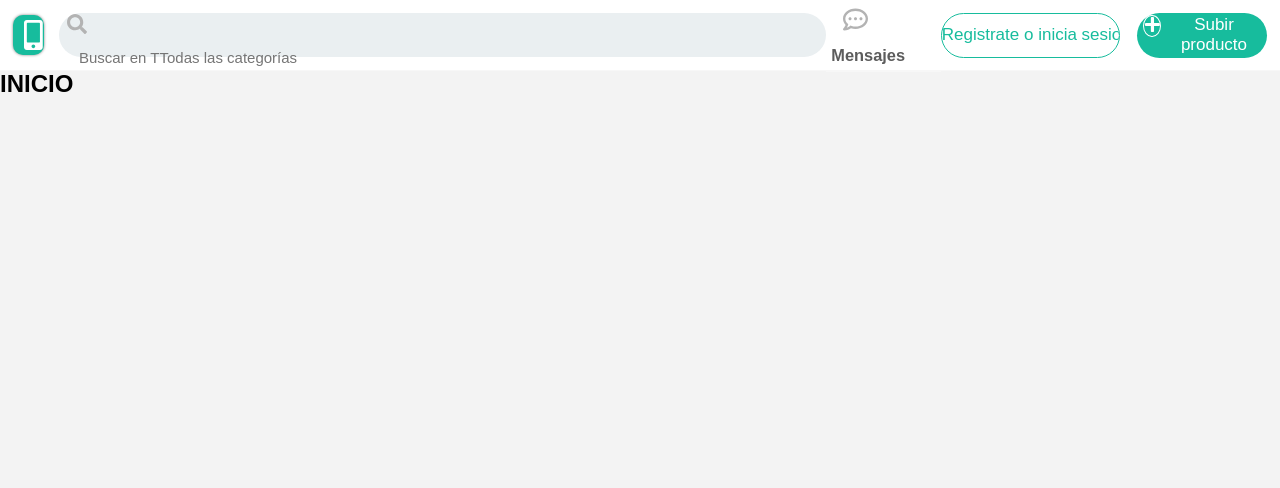
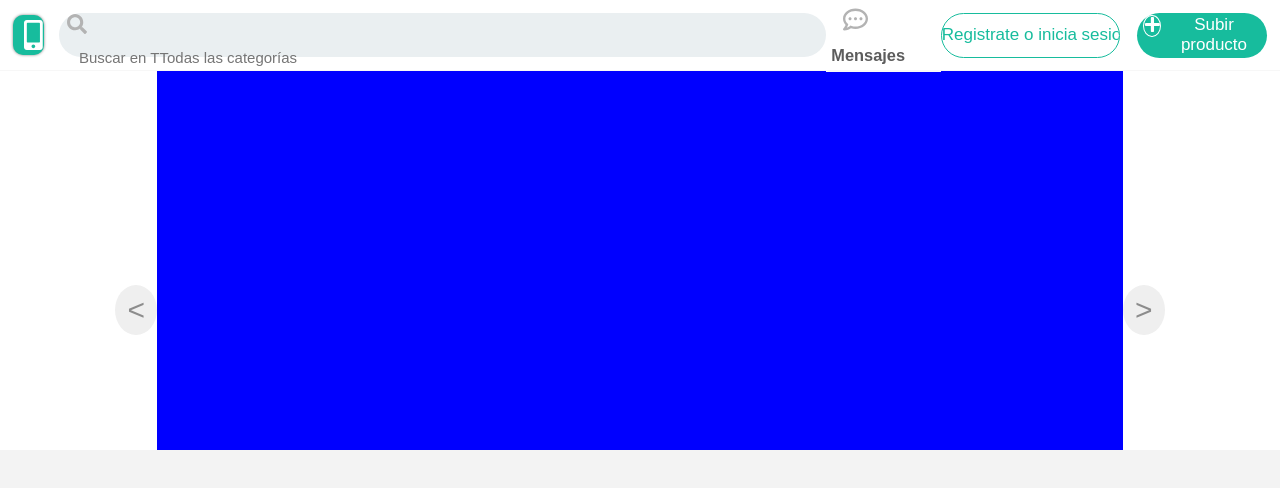
Before and after one commit to crislaez/Front_End_Wallaful, a React (Create React App) app: page /inicio in a window 1280 px wide. Shown: the top 488 px of the page. Built offline with nearby package versions, Linux system fonts and the light colour scheme.

Commit message:
agregado componente navinicio

```diff
--- a/src/App/App.js
+++ b/src/App/App.js
@@ -14,7 +14,7 @@ import Mensajes from '../Pages/Mensajes/Mensajes';
 import Productos from '../Pages/Productos/Productos';
 import Perfil from '../Pages/Perfil/Perfil';
 import Item from '../Pages/Item/Item';
-
+import Articulos from '../Pages/Articulos/Articulos';
 
 const App = (props) => {
 
@@ -127,6 +127,12 @@ console.log(arrayDatosUsuarioLogueado)
                     funcionMostrarNavegadorLateral={funcionMostrarNavegadorLateral}
                     ></Perfil></Route>
 
+                    <Route exact path='/articulos/:tipo'>
+                    <Articulos
+                    funcionCambiarColorMiZona={funcionCambiarColorMiZona}
+                    funcionMostrarNavegadorLateral={funcionMostrarNavegadorLateral}
+                    ></Articulos></Route>
+
                     <Redirect from='/' to='/inicio'></Redirect>
 
                     <Route path='*'><div>ERROR 404</div></Route>
--- /dev/null
+++ b/src/Components/NavInicio/NavInicio.css
@@ -0,0 +1,61 @@
+.nav-inicio{
+    width: 100%;
+    margin: auto;
+    height: 380px;
+    background: white;
+}
+
+.navegador{
+    width: 82%;
+    margin: auto;
+    height: 380px;
+    background: white;
+    /* background: grey; */
+    display:flex;
+    flex-direction: row;
+    flex-wrap: wrap;
+    justify-content: space-between;
+    align-items: center;
+}
+
+.botones-navegacion{
+    width: 4%;
+    height: 50px;
+    margin-top: 100px;
+}
+
+.centro-navegador{
+    width: 92%;
+    height: 380px;
+    background: blue;
+    overflow-x: scroll;
+}
+
+.centro-navegador::-webkit-scrollbar {
+    height: 5px;
+    background: #ccc;
+    border-radius: 4px;;
+}
+
+.centro-navegador::-webkit-scrollbar-thumb{
+    background:  #ABABAB;
+}
+
+.botones-navegacion input{
+    width: 100%;
+    height: 50px;
+    border-radius: 50%;
+    font-size: 30px;
+    border: none;
+    cursor: pointer;
+    color: #8C8C8C;
+    transition: all 300ms;
+}
+
+.botones-navegacion input:focus{
+    outline: none;
+}
+
+.botones-navegacion input:hover{
+    background: #CBCBCB;
+}
--- /dev/null
+++ b/src/Components/NavInicio/NavInicio.js
@@ -0,0 +1,33 @@
+import React,{useState, useEffect} from 'react';
+//css
+import './NavInicio.css';
+
+const NavInicio = (props) => {
+
+    return(
+        <div className='nav-inicio'>
+            <div className='navegador'>
+                <div className='botones-navegacion'>
+                    <input type='button' value='<'></input>
+                </div>
+                <div className='centro-navegador'>
+                </div>
+
+                <div className='botones-navegacion'>
+                    <input type='button' value='>'></input>
+                </div>
+            </div>
+
+        </div>
+    )
+
+}
+
+export default NavInicio;
+
+// <div className='caja-navegador'>
+//                 </div>
+//                 <div className='caja-navegador'>
+//                 </div>
+//                 <div className='caja-navegador'>
+//                 </div>
--- /dev/null
+++ b/src/Pages/Articulos/Articulos.css
@@ -0,0 +1,10 @@
+.section-articulos{
+    width: 100%;
+    min-height: 800px;
+    background: #F3F3F3;
+}
+
+.div-vacio-articulos{
+    width: 100%;
+    height: 40px;
+}
--- /dev/null
+++ b/src/Pages/Articulos/Articulos.js
@@ -0,0 +1,24 @@
+import React,{useState, useEffect} from 'react';
+//css
+import './Articulos.css';
+
+const Articulos = (props) => {
+
+    useEffect( () => {
+
+        console.log(window.location.href.split('/')[window.location.href.split('/').length -1])
+        return () => {
+
+        }
+    },[])
+
+    return(
+        <section className='section-articulos'>
+            <div className='div-vacio-articulos'>
+            </div>
+        </section>
+    )
+
+}
+
+export default Articulos;
--- a/src/Pages/Inicio/Inicio.css
+++ b/src/Pages/Inicio/Inicio.css
@@ -1,6 +1,5 @@
 .section-inicio{
     width: 100%;
     min-height: 800px;
-    /* background: blue; */
     background: #F3F3F3;
 }
--- a/src/Pages/Inicio/Inicio.js
+++ b/src/Pages/Inicio/Inicio.js
@@ -1,6 +1,8 @@
 import React,{useState, useEffect} from 'react';
 //css
 import './Inicio.css';
+//componente
+import NavInicioNavInicio from '../../Components/NavInicio/NavInicio';
 
 const Inicio = (props) => {
 
@@ -14,7 +16,7 @@ const Inicio = (props) => {
 
     return(
         <section className='section-inicio'>
-            <h2>INICIO</h2>
+            <NavInicioNavInicio></NavInicioNavInicio>
         </section>
     )
 }
--- a/src/Pages/Item/Item.js
+++ b/src/Pages/Item/Item.js
@@ -18,12 +18,12 @@ const Item = (props) => {
 
     useEffect( () => {
 
-        setIdeProducto(window.location.href[window.location.href.length -1]);
+        setIdeProducto(window.location.href.split('/')[window.location.href.split('/').length -1]);
         //llamamos a la funcion que esta en app
         const funcionOcultarNavegadorLateral = props.funcionOcultarNavegadorLateral;
         funcionOcultarNavegadorLateral();
         //obtenemos los datos dle producto
-        obtenerProducto(window.location.href[window.location.href.length -1]);
+        obtenerProducto(window.location.href.split('/')[window.location.href.split('/').length -1]);
 
     },[idProducto]);
 
```
